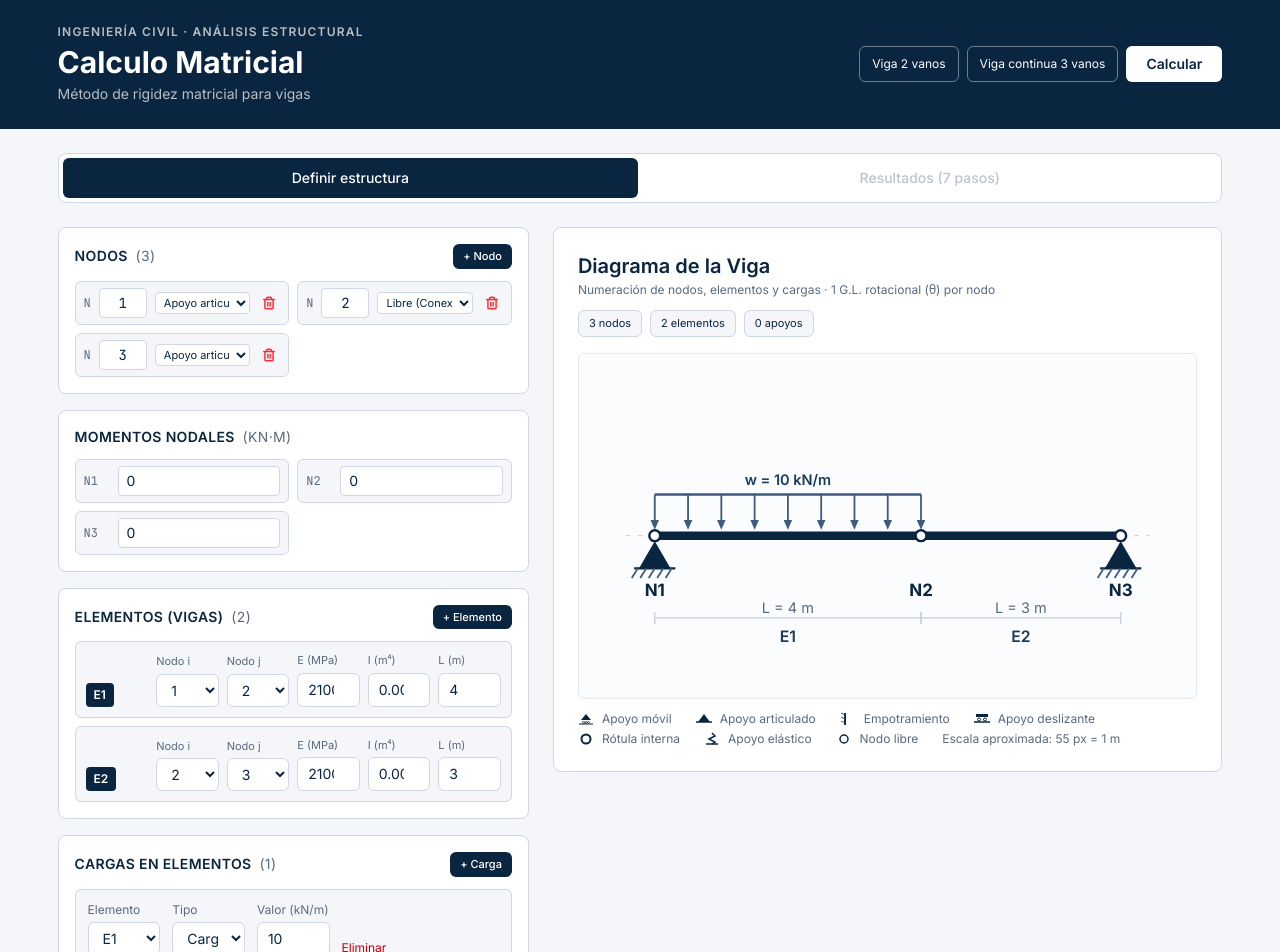
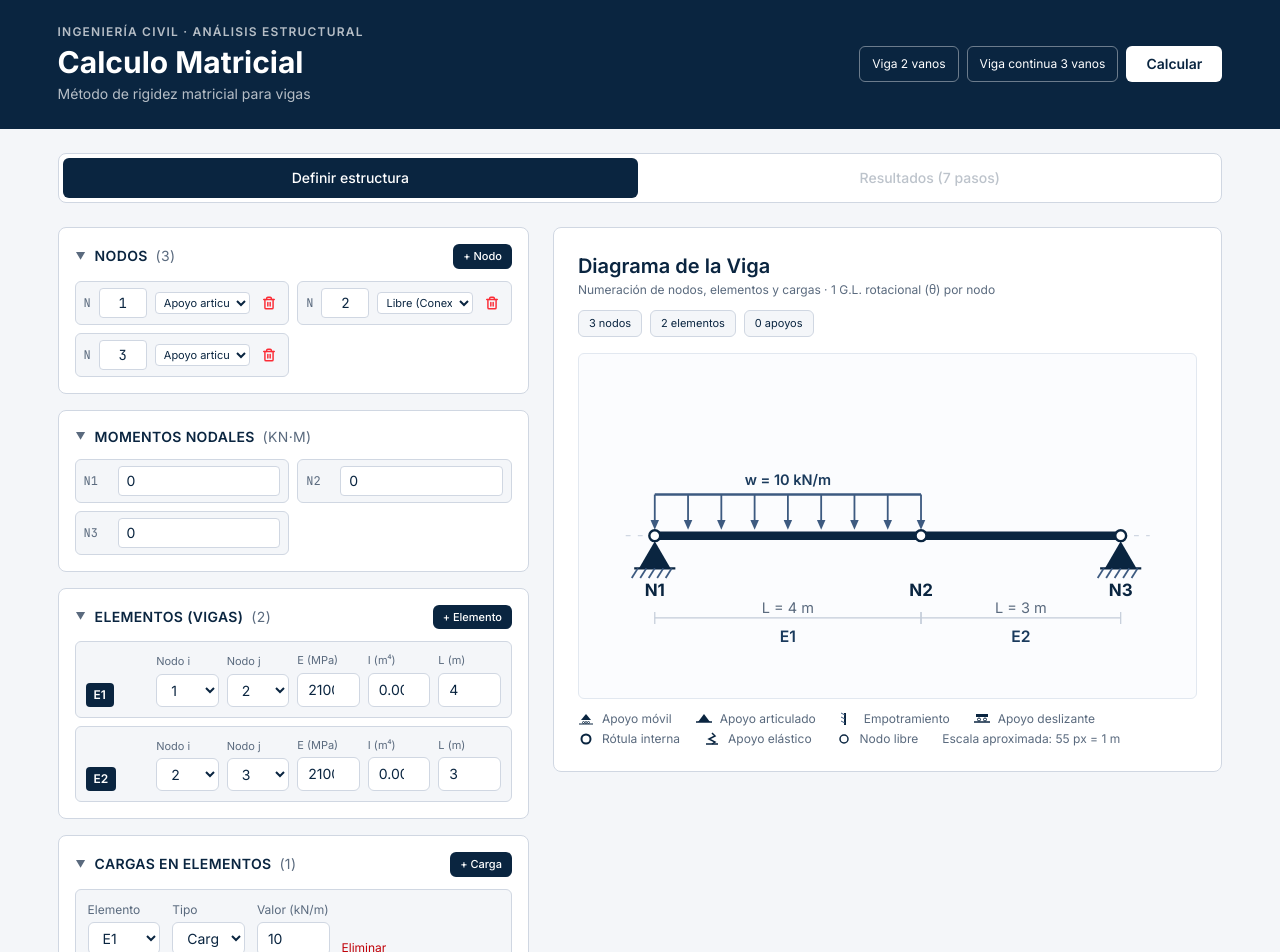
Before and after one commit to AngelMoralesChazari/calculomatricial, a React (Vite) app: page / in a window 1280 px wide. Shown: the top 952 px of the page. Built offline with nearby package versions, Linux system fonts and the light colour scheme.

Commit message:
style: iniciar todas las secciones del acordeón expandidas por defecto

```diff
--- a/src/components/StructureInput.tsx
+++ b/src/components/StructureInput.tsx
@@ -1,3 +1,4 @@
+import { useState } from 'react'
 import type { BeamElement, StructNode, StructureModel, SupportType } from '../types/structure'
 import { units } from '../data/units'
 import { ElementLoadRow } from './ElementLoadRow'
@@ -27,6 +28,20 @@ const addButtonClass =
   'rounded-md bg-[#0a2540] px-2.5 py-1 text-[11px] font-medium text-white hover:bg-[#1a3a5c]'
 
 export function StructureInput({ model, onChange }: StructureInputProps) {
+  const [openSections, setOpenSections] = useState({
+    nodes: true,
+    moments: true,
+    elements: true,
+    loads: true,
+  })
+
+  const toggleSection = (section: keyof typeof openSections) => {
+    setOpenSections((prev) => ({
+      ...prev,
+      [section]: !prev[section],
+    }))
+  }
+
   const addNode = () => {
     const nextId = Math.max(0, ...model.nodes.map((n) => n.id)) + 1
     onChange({
@@ -71,15 +86,31 @@ export function StructureInput({ model, onChange }: StructureInputProps) {
   return (
     <div className="space-y-4">
         <section className={sectionClass}>
-          <div className="mb-3 flex items-center justify-between">
+          <div
+            onClick={() => toggleSection('nodes')}
+            className="flex cursor-pointer select-none items-center justify-between hover:opacity-80"
+          >
+            <div className="flex items-center gap-2">
+              <span className="text-[10px] text-[#5a6a7e] w-3 text-center">
+                {openSections.nodes ? '▼' : '▶'}
+              </span>
               <h2 className={headingClass}>
                 Nodos <span className="ml-1 font-normal text-[#5a6a7e]">({model.nodes.length})</span>
               </h2>
-            <button type="button" onClick={addNode} className={addButtonClass}>
+            </div>
+            <button
+              type="button"
+              onClick={(e) => {
+                e.stopPropagation()
+                addNode()
+              }}
+              className={addButtonClass}
+            >
               + Nodo
             </button>
           </div>
-          <div className="grid gap-2 sm:grid-cols-2">
+          {openSections.nodes && (
+            <div className="mt-3 grid gap-2 sm:grid-cols-2">
             {model.nodes.map((node) => (
               <div
                 key={node.id}
@@ -142,13 +173,25 @@ export function StructureInput({ model, onChange }: StructureInputProps) {
               </div>
             ))}
           </div>
+          )}
         </section>
 
         <section className={sectionClass}>
-          <h2 className={`${headingClass} mb-3`}>
+          <div
+            onClick={() => toggleSection('moments')}
+            className="flex cursor-pointer select-none items-center justify-between hover:opacity-80"
+          >
+            <div className="flex items-center gap-2">
+              <span className="text-[10px] text-[#5a6a7e] w-3 text-center">
+                {openSections.moments ? '▼' : '▶'}
+              </span>
+              <h2 className={headingClass}>
                 Momentos nodales <span className="ml-1 font-normal text-[#5a6a7e]">({units.moment})</span>
               </h2>
-          <div className="grid gap-2 sm:grid-cols-2">
+            </div>
+          </div>
+          {openSections.moments && (
+            <div className="mt-3 grid gap-2 sm:grid-cols-2">
             {model.nodes.map((node) => {
               const existing = model.nodalLoads.find((l) => l.nodeId === node.id)
               const moment = existing?.moment ?? 0
@@ -175,18 +218,35 @@ export function StructureInput({ model, onChange }: StructureInputProps) {
               )
             })}
           </div>
+          )}
         </section>
 
       <section className={sectionClass}>
-        <div className="mb-3 flex items-center justify-between">
+        <div
+          onClick={() => toggleSection('elements')}
+          className="flex cursor-pointer select-none items-center justify-between hover:opacity-80"
+        >
+          <div className="flex items-center gap-2">
+            <span className="text-[10px] text-[#5a6a7e] w-3 text-center">
+              {openSections.elements ? '▼' : '▶'}
+            </span>
             <h2 className={headingClass}>
               Elementos (vigas) <span className="ml-1 font-normal text-[#5a6a7e]">({model.elements.length})</span>
             </h2>
-          <button type="button" onClick={addElement} className={addButtonClass}>
+          </div>
+          <button
+            type="button"
+            onClick={(e) => {
+              e.stopPropagation()
+              addElement()
+            }}
+            className={addButtonClass}
+          >
             + Elemento
           </button>
         </div>
-        <div className="space-y-2">
+        {openSections.elements && (
+          <div className="mt-3 space-y-2">
           {model.elements.map((element) => (
             <div
               key={element.id}
@@ -259,19 +319,36 @@ export function StructureInput({ model, onChange }: StructureInputProps) {
             </div>
           ))}
         </div>
+        )}
       </section>
 
       <section className={sectionClass}>
-        <div className="mb-3 flex items-center justify-between">
+        <div
+          onClick={() => toggleSection('loads')}
+          className="flex cursor-pointer select-none items-center justify-between hover:opacity-80"
+        >
+          <div className="flex items-center gap-2">
+            <span className="text-[10px] text-[#5a6a7e] w-3 text-center">
+              {openSections.loads ? '▼' : '▶'}
+            </span>
             <h2 className={headingClass}>
               Cargas en elementos{' '}
               <span className="ml-1 font-normal text-[#5a6a7e]">({model.elementLoads.length})</span>
             </h2>
-          <button type="button" onClick={addElementLoad} className={addButtonClass}>
+          </div>
+          <button
+            type="button"
+            onClick={(e) => {
+              e.stopPropagation()
+              addElementLoad()
+            }}
+            className={addButtonClass}
+          >
             + Carga
           </button>
         </div>
-        <div className="space-y-2">
+        {openSections.loads && (
+          <div className="mt-3 space-y-2">
           {model.elementLoads.length === 0 && (
             <p className="text-sm text-[#5a6a7e]">Sin cargas en elementos.</p>
           )}
@@ -279,6 +356,7 @@ export function StructureInput({ model, onChange }: StructureInputProps) {
             <ElementLoadRow key={load.id} model={model} load={load} onChange={onChange} inputClass={inputClass} />
           ))}
         </div>
+        )}
       </section>
     </div>
   )
```
Lines whose indentation alone changed are shown as unchanged.
